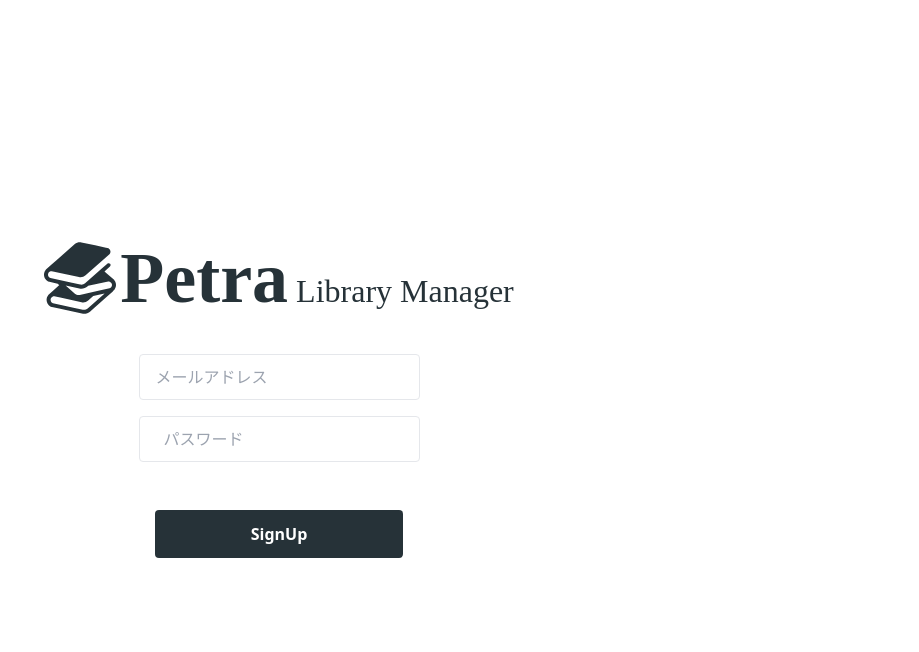
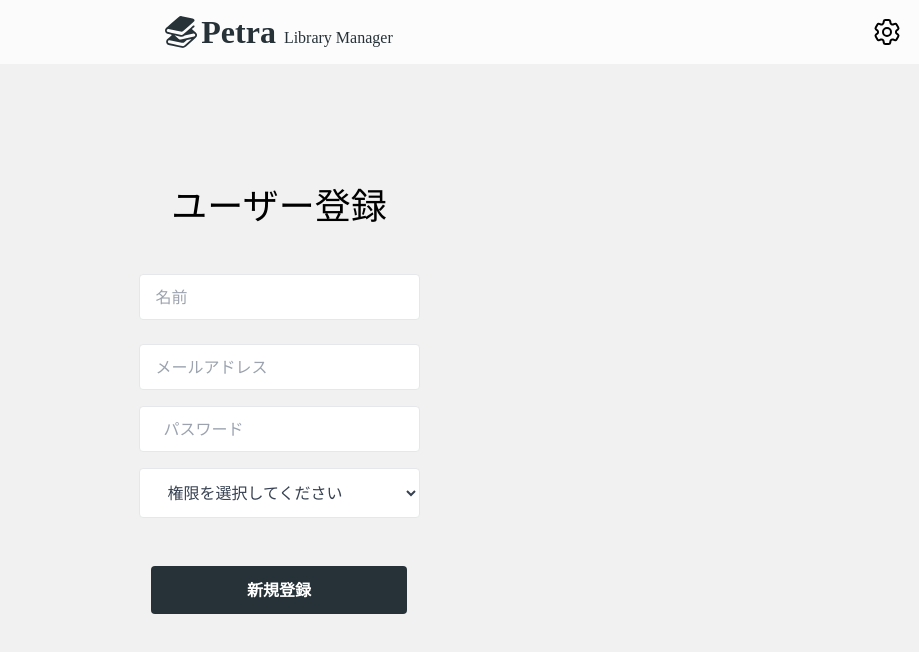
Before and after one commit to mad-jimmys-lab/petra, a Vue app: page /UserRegistration in a window 1280 px wide. Shown: the top 652 px of the page, without its empty margins (361-1280 px from the left). Built offline with nearby package versions, Linux system fonts and the light colour scheme.

Commit message:
ユーザー登録画面の実装

```diff
--- a/src/assets/sass/common/_colors.scss
+++ b/src/assets/sass/common/_colors.scss
@@ -7,3 +7,4 @@ $primary: #F9F9F9;
 $secondary: #263238;
 
 $error: #F8355A;
+$bg-main: #f1f1f1;
--- a/src/assets/sass/common/_common.scss
+++ b/src/assets/sass/common/_common.scss
@@ -18,3 +18,7 @@
 .text-error {
   color: $error;
 }
+
+.bg-main {
+  background-color: $bg-main;
+}
--- a/src/firebase/firebase.js
+++ b/src/firebase/firebase.ts
@@ -1,5 +1,6 @@
 import { initializeApp } from "firebase/app";
 import { getAnalytics } from "firebase/analytics";
+import { getFirestore } from "firebase/firestore";
 import "firebase/auth";
 
 const firebaseConfig = {
@@ -16,3 +17,6 @@ const firebaseConfig = {
 const app = initializeApp(firebaseConfig);
 // アナリティクスの初期化
 getAnalytics(app);
+
+const db = getFirestore(app);
+export { db };
--- a/src/pages/UserRegistration.vue
+++ b/src/pages/UserRegistration.vue
@@ -1,19 +1,30 @@
 <script setup lang="ts">
 import { ref } from 'vue'
 import { useRouter } from 'vue-router'
-import { getAuth, createUserWithEmailAndPassword } from 'firebase/auth'
 
-import AppLogo from '@/components/common/AppLogo.vue'
+import { db } from '../firebase/firebase'
+import { collection, addDoc, serverTimestamp } from 'firebase/firestore'
+import { getAuth, createUserWithEmailAndPassword, sendPasswordResetEmail } from 'firebase/auth'
+
 import ButtonBasic from '@/components/common/ButtonBasic.vue'
+import errorMessage from '@/assets/ts/defs/error-message'
+import MainHeader from '@/components/modules/MainHeader.vue'
+import AuthorityRole from '@/assets/ts/defs/authority-role'
 
-import errorMessage from '@/assets/ts/defs/error-message'
-
+const auth = getAuth()
+const authority = ref<string>('')
+const authorityRole = ref('admin')
 const email = ref<string>('')
+const errorMessageList = ref<string[]>([])
+const isLoading = ref<boolean>(false)
 const password = ref<string>('')
 const router = useRouter()
-const errorMessageList = ref<string[]>([])
-const auth = getAuth()
-const isLoading = ref<boolean>(false)
+const userName = ref<string>('')
+
+const authorityObj = ref([
+  { name: '管理者', code: AuthorityRole.ADMIN.code },
+  { name: '一般ユーザー', code: AuthorityRole.USER.code }
+])
 
 const userRegistration = (e: { target: HTMLButtonElement }) => {
   isLoading.value = true
@@ -21,8 +32,33 @@ const userRegistration = (e: { target: HTMLButtonElement }) => {
   createUserWithEmailAndPassword(auth, email.value, password.value)
     .then(() => {
       console.log(auth.currentUser)
+      isLoading.value = false
+    })
+    .then(() => {
+      addDoc(collection(db, 'users'), {
+        user_name: userName.value,
+        email: email.value,
+        authority: authority.value,
+        created_at: serverTimestamp(),
+        updated_at: serverTimestamp()
+      })
+    })
+    .then(() => {
+      const actionCodeSettings = {
+        // TODO:本番環境のログイン画面のURLに変更
+        url: 'http://localhost:5173/',
+        handleCodeInApp: false
+      }
+      sendPasswordResetEmail(auth, email.value, actionCodeSettings)
+        .then((resp) => {
+          // メール送信成功
+        })
+        .catch((error) => {
+          // メール送信失敗
+          console.log(error)
+        })
+
       router.push('/BookList')
-      isLoading.value = false
     })
     .catch((error) => {
       console.log(error.code)
@@ -52,12 +88,22 @@ const userRegistration = (e: { target: HTMLButtonElement }) => {
 </script>
 
 <template>
-  <section class="login-top h-screen">
+  <MainHeader :authority-role="authorityRole" />
+  <section class="login-top h-screen bg-main">
     <div :class="{ loading: isLoading }"></div>
-    <AppLogo page="login" />
+    <h1 class="text-4xl mb-12">ユーザー登録</h1>
     <div>
       <div v-if="errorMessageList" class="text-error">
         <p v-for="(errorMessage, index) in errorMessageList" :key="index">{{ errorMessage }}</p>
+      </div>
+      <div class="mb-6">
+        <input
+          class="appearance-none block w-full bg-white text-gray-700 border border-gray-200 rounded py-3 px-4 leading-tight focus:outline-none focus:bg-white focus:border-gray-500"
+          id="userName"
+          type="text"
+          placeholder="名前"
+          v-model="userName"
+        />
       </div>
       <div class="mb-4">
         <input
@@ -77,7 +123,18 @@ const userRegistration = (e: { target: HTMLButtonElement }) => {
           v-model="password"
         />
       </div>
+      <div class="mb-4">
+        <select
+          v-model="authority"
+          class="block w-full bg-white text-gray-700 border border-gray-200 rounded py-3 px-6 leading-tight focus:outline-none focus:bg-white focus:border-gray-500"
+        >
+          <option disabled value="">権限を選択してください</option>
+          <option v-for="obj in authorityObj" :key="obj.code" :value="obj.code">
+            {{ obj.name }}
+          </option>
+        </select>
+      </div>
     </div>
-    <ButtonBasic title="SignUp" :click-event="userRegistration" />
+    <ButtonBasic title="新規登録" :click-event="userRegistration" />
   </section>
 </template>
```
Also changed, not shown: 1 other file (tests, documents, lock files or other folders).
